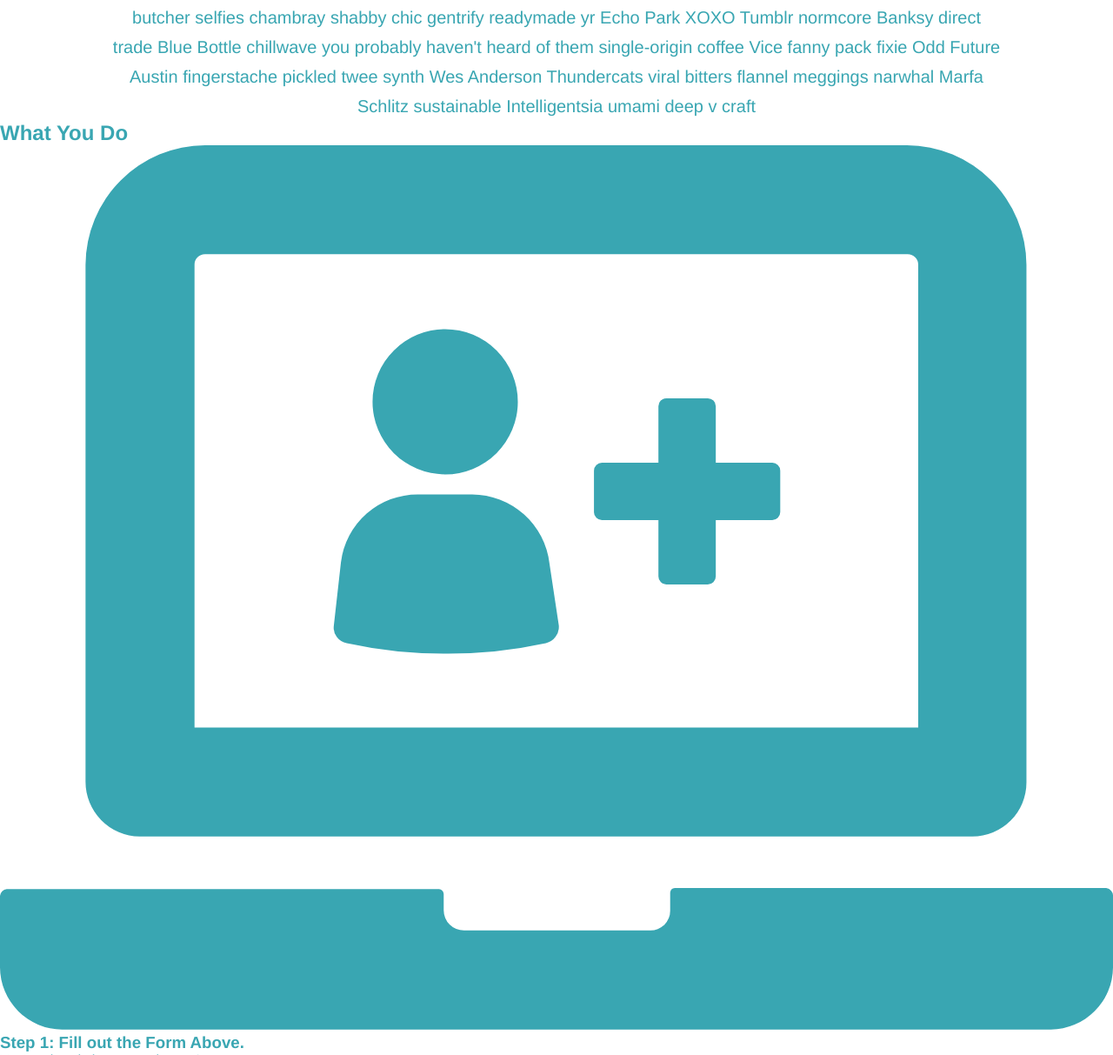
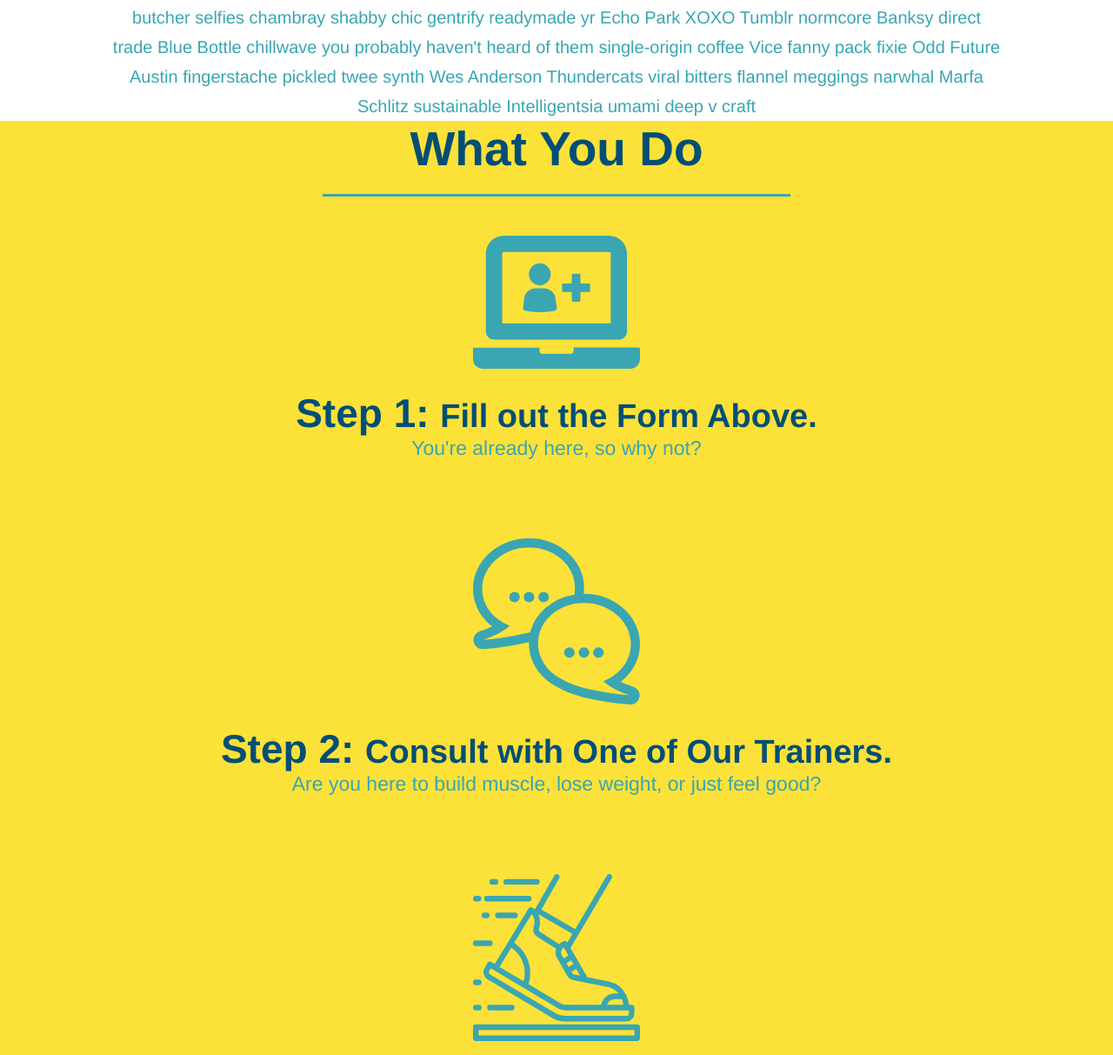
Before and after one commit to Clayton-Andersen/run-buddy, a plain HTML site: page index.html in a window 1280 px wide. Shown: the part 801-2014 px from the top of the page at 87% size. Drawn offline with Linux system fonts and the light colour scheme.

Commit message:
resized image elements aligned text and more

```diff
--- a/assets/css/style.css
+++ b/assets/css/style.css
@@ -133,17 +133,6 @@ footer a {
   text-align: center;
 }
 
-.intro h2 {
-  /* add this alongside your other declarations */
-  display: inline-block;
-  font-size: 55px;
-  color: #024e76;
-  margin-bottom: 35px;
-  padding: 0 100px 20px 100px;
-  border-bottom: 3px solid;
-  border-color: #fce138;
-}
-
 .intro p {
   line-height: 1.7;
   color: #39a6b2;
@@ -151,3 +140,49 @@ footer a {
   font-size: 20px;
   margin: 0 auto;
 }
+
+.steps {
+  text-align: center;
+  background: #fce138;
+}
+
+.section-title {
+  font-size: 55px;
+  color: #024e76;
+  margin-bottom: 35px;
+  padding: 0 100px 20px 100px;
+  display: inline-block;
+  border-bottom: 3px solid;
+}
+
+.primary-border {
+  border-color: #fce138;
+}
+
+.secondary-border {
+  border-color: #39a6b2;
+}
+
+.steps div {
+  margin-bottom: 80px;
+}
+
+.steps img {
+  width: 15%;
+  margin: 10px 0;
+}
+
+.steps h3 {
+  color: #024e76;
+  font-size: 46px;
+  margin-top: 10px;
+}
+
+.steps p {
+  color: #39a6b2;
+  font-size: 23px;
+}
+
+.steps span {
+  font-size: 38px;
+}
--- a/index.html
+++ b/index.html
@@ -68,42 +68,42 @@
     <!-- end hero -->
     <!-- "what we do" section -->
     <section id="what-we-do" class="intro">
-        <h2>What We Do</h2>
+        <h2 class="section-title primary-border">What We Do</h2>
         <p>butcher selfies chambray shabby chic gentrify readymade yr Echo Park XOXO Tumblr normcore Banksy direct trade Blue Bottle chillwave you probably haven't heard of them single-origin coffee Vice fanny pack fixie Odd Future Austin fingerstache pickled twee synth Wes Anderson Thundercats viral bitters flannel meggings narwhal Marfa Schlitz sustainable Intelligentsia umami deep v craft</p>
     </section>
 
     <!-- "what you do" section -->
-    <section id="what-you-do">
-        <h2>What You Do</h2>
+    <section id="what-you-do" class="steps">
+        <h2 class="section-title secondary-border">What You Do</h2>
         <div>
             <!-- insert this img element -->
             <img src="./assets/images/step-1.svg" alt=""/>
-            <h3>Step 1: Fill out the Form Above.</h3>
+            <h3>Step 1: <span>Fill out the Form Above.</span></h3>
             <p>You're already here, so why not?</p>
         </div>
 
         <div>
             <img src="./assets/images/step-2.svg" alt="" />
-            <h3>Step 2: Consult with One of Our Trainers.</h3>
+            <h3>Step 2: <span>Consult with One of Our Trainers.</span></h3>
             <p>Are you here to build muscle, lose weight, or just feel good?</p>
         </div>
 
         <div>
             <img src="./assets/images/step-3.svg" alt="" />
-            <h3>Step 3: Get Running.</h3>
+            <h3>Step 3: <span>Get Running.</span></h3>
             <p>Hit the ground running (literally) once your trainer lays out your plan.</p>
         </div>
 
         <div>
             <img src="./assets/images/step-4.svg" alt="" />
-            <h3>Step 4: See Results.</h3>
+            <h3>Step 4: <span>See Results.</span></h3>
             <p>Bi-weekly checkins with your trainer will keep you focused.</p>
         </div>
     </section>
 
     <!-- "meet the trainers" section -->
     <section>
-        <h2>Meet The Trainers</h2>
+        <h2>Meet The Trainers</h2>>
     </section>
 
     <!-- "reach out" section -->
```
